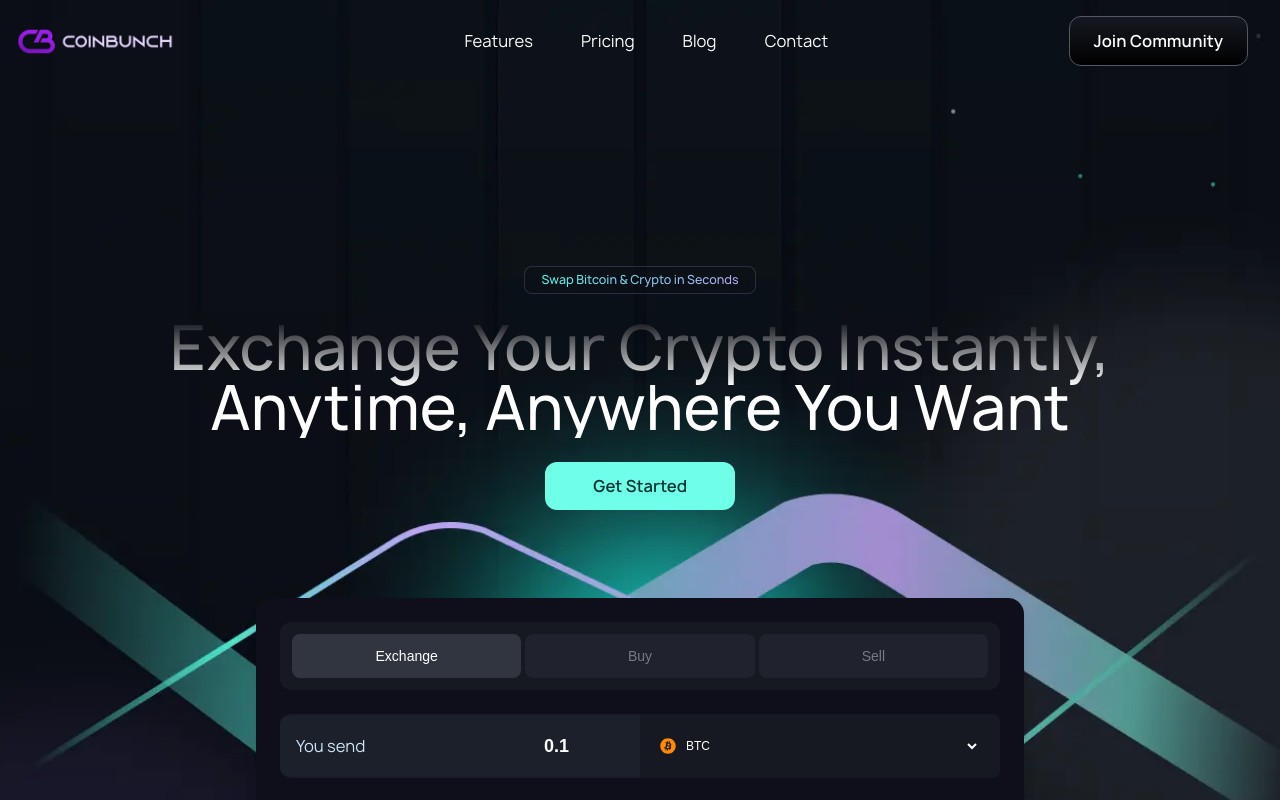
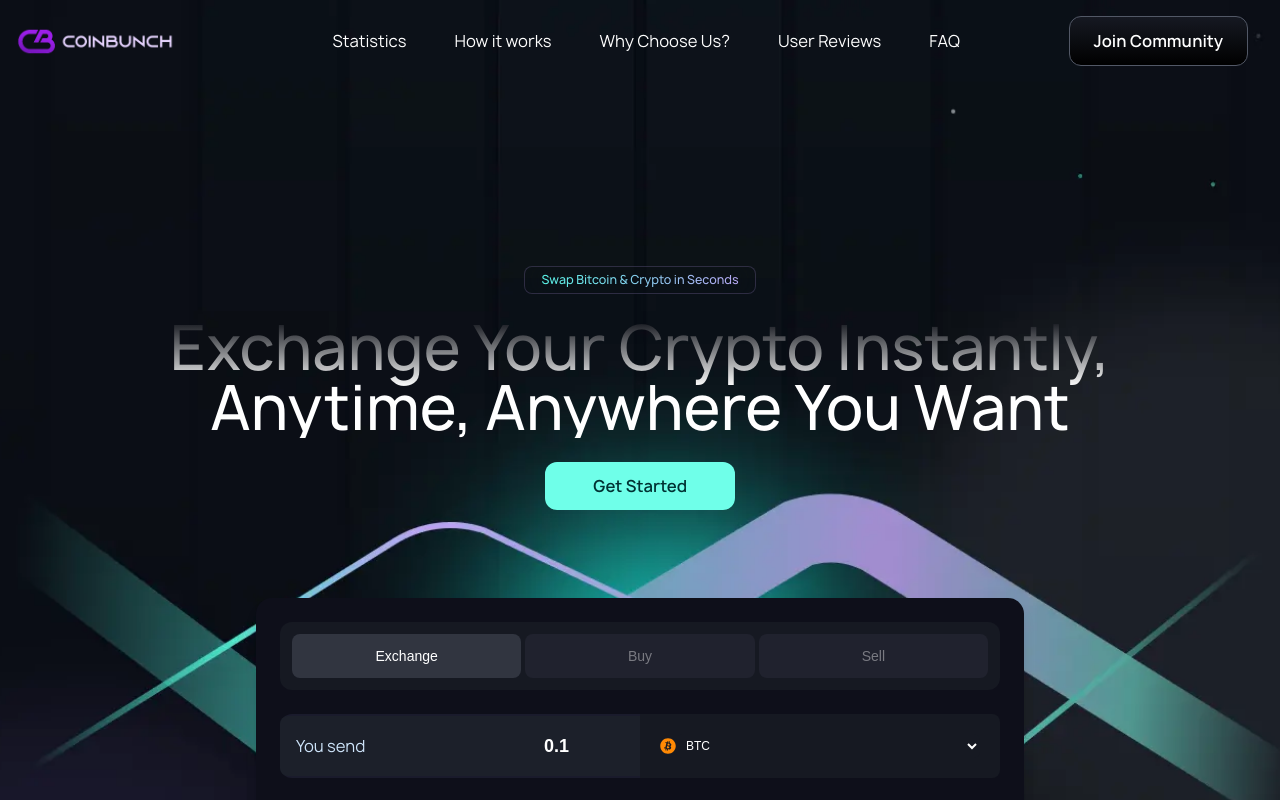
Before and after one commit to salman92-dev/coinbunch, a Next.js app: page / in a window 1280 px wide. Shown: the top 800 px of the page. Built offline with nearby package versions, Linux system fonts and the light colour scheme.

Commit message:
Add files via upload

```diff
--- a/src/app/components/Navbar.js
+++ b/src/app/components/Navbar.js
@@ -39,10 +39,11 @@ const path = usePathname();
         </div>
       </div>
       <div className="hidden md:flex gap-12 ml-12 manrope-regular text-base">
-          <Link href="/" className={`link-hover ${index === 'home' ? 'active' : ''}`}>Features</Link>
-          <Link href="/secrets"  className={`link-hover ${index === 'explore' ? 'active' : ''}`}>Pricing</Link>
-          <Link href="/submit"  className={`link-hover ${index === 'submit' ? 'active' : ''}`}>Blog</Link>
-          <Link href="/submit"  className={`link-hover ${index === 'submit' ? 'active' : ''}`}>Contact</Link>
+          <Link href="#stats">Statistics</Link>
+          <Link href="#howitworks">How it works</Link>
+          <Link href="#why-choose">Why Choose Us?</Link>
+          <Link href="#reviews">User Reviews</Link>
+          <Link href="#faq">FAQ</Link>
         </div>
 
       <div className="flex items-center space-x-4">
@@ -80,10 +81,10 @@ const path = usePathname();
         <div className={`md:hidden absolute top-[4rem] left-0 right-0 sulphur-regular bg-[#000] flex flex-col justify-center px-6 gap-12 py-12 h-[100vh] w-[100%] transition-transform duration-300 ease-in-out ${menuOpen ? 'translate-y-0' : '-translate-y-full'}`}>
           <Image className={`absolute top-0 left-0 ${menuOpen ? 'opacity-100' : 'opacity-0 duration-400' }`} src="/navbg.png" width={237} height={852} alt='bg' />
           <Image className={`w-[55%] absolute top-0 right-0 transition delay-500 duration-500 origin-bottom-left ${menuOpen ? 'opacity-100 rotate-0' : 'opacity-0 rotate-15' }`} src="/nav-mobile.png" width={237} height={852} alt='bg' />
-          <Link href="/" className="hover:scale(1.1) text-2xl">Statistics</Link>
-          <Link href="/secrets" className="text-2xl">How it works</Link>
-          <Link href="/submit" className="text-2xl">Why Choose Us?</Link>
-          <Link href="/submit" className="text-2xl">User Reviews</Link>
+          <Link href="#stats" className="hover:scale(1.1) text-2xl">Statistics</Link>
+          <Link href="#howitworks" className="text-2xl">How it works</Link>
+          <Link href="#why-choose" className="text-2xl">Why Choose Us?</Link>
+          <Link href="#reviews" className="text-2xl">User Reviews</Link>
           <Link href="#faq" className="text-2xl">FAQ</Link>
 
         </div>
```
